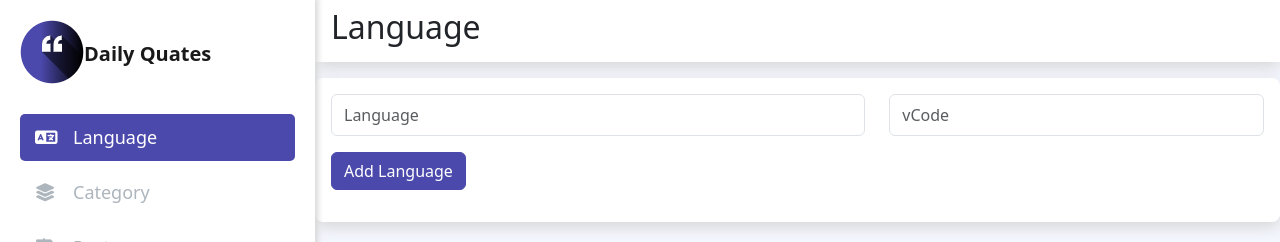
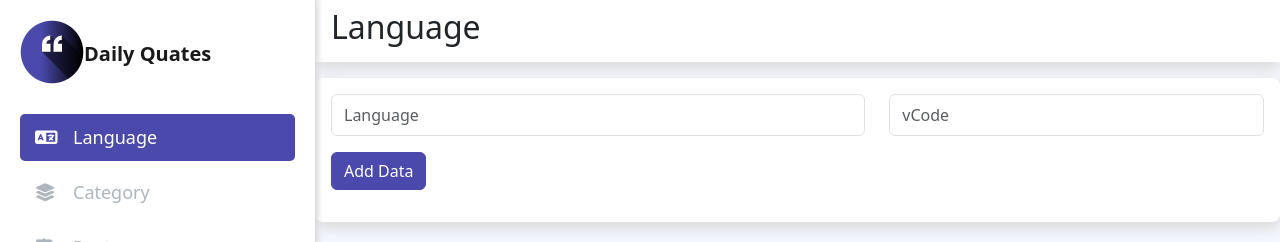
Before and after one commit to darshakkanani2002/daily-quotes-main, a React (Vite) app: page / in a window 1280 px wide. Shown: the top 242 px of the page. Built offline with nearby package versions, Linux system fonts and the light colour scheme; no server answers.

Commit message:
updated code 21-01-2025

```diff
--- a/src/component/bussiness/BussinessCategory.jsx
+++ b/src/component/bussiness/BussinessCategory.jsx
@@ -130,7 +130,7 @@ export default function BussinessCategory() {
                                 </div>
                                 <div>
                                     <button type="submit" className="btn btn-success my-3">
-                                        {isUpdating ? 'Update Category' : 'Add Category'}
+                                        {isUpdating ? 'Update Data' : 'Add Data'}
                                     </button>
                                 </div>
                             </div>
--- a/src/component/bussiness/BussinessSubCategory.jsx
+++ b/src/component/bussiness/BussinessSubCategory.jsx
@@ -223,7 +223,7 @@ export default function BussinessSubCategory() {
 
                         <div className="col-lg-12 text-center">
                             <button type="submit" className="btn btn-success">
-                                {isUpdating ? 'Save Change' : 'Add Data'}
+                                {isUpdating ? 'Update Data' : 'Add Data'}
                             </button>
                         </div>
                     </div>
--- a/src/component/homecategory/HomeCategory.jsx
+++ b/src/component/homecategory/HomeCategory.jsx
@@ -298,7 +298,7 @@ export default function HomeCategory() {
                         </div>
                         <div className="col-lg-12 text-center">
                             <button type="submit" className="btn btn-success">
-                                {editId ? 'Save Changes' : 'Add Event'}
+                                {editId ? 'Update Data' : 'Add Data'}
                             </button>
                         </div>
                     </div>
--- a/src/component/pages/Category.jsx
+++ b/src/component/pages/Category.jsx
@@ -325,7 +325,7 @@ export default function Category() {
 
                             <div className="col-lg-12 text-center">
                                 <button type="submit" className="btn btn-success">
-                                    {isUpdating ? 'Save Change' : 'Add Data'}
+                                    {isUpdating ? 'Update Data' : 'Add Data'}
                                 </button>
                             </div>
                         </div>
--- a/src/component/pages/Language.jsx
+++ b/src/component/pages/Language.jsx
@@ -109,7 +109,7 @@ export default function Language() {
                                 </div>
                                 <div>
                                     <button type="submit" className="btn btn-success my-3">
-                                        {isUpdating ? 'Update Language' : 'Add Language'}
+                                        {isUpdating ? 'Update Data' : 'Add Data'}
                                     </button>
                                 </div>
                             </div>
--- a/src/component/pages/post/PostForm.jsx
+++ b/src/component/pages/post/PostForm.jsx
@@ -80,7 +80,7 @@ export default function PostForm({
                             {preview && <img crossOrigin="anonymous" src={preview} alt="Preview" className='img-fluid mt-2 post-select-icon' />}
                         </div>
                         <div className='col-lg-12 mb-2 text-center'>
-                            <button type='submit' className='btn btn-success'>{isUpdating ? ("Update Dtata") : ("Submit Data")}</button>
+                            <button type='submit' className='btn btn-success'>{isUpdating ? ("Update Dtata") : ("Add Data")}</button>
                         </div>
                     </div>
                 </form>
--- a/src/component/upcomingevent/UpcomingEvent.jsx
+++ b/src/component/upcomingevent/UpcomingEvent.jsx
@@ -88,24 +88,27 @@ export default function UpcomingEvent() {
             ? new Date(upcomingData.dtDate).toISOString().split('T')[0].replace(/-/g, '/')
             : '';
 
-        const payload = {
-            vLanguageId: upcomingData.vLanguageId,
-            vName: upcomingData.vName,
-            dtDate: formattedDate,
-            vImages: upcomingData.vImages,
-        };
+        const formData = new FormData();
+        formData.append('vLanguageId', upcomingData.vLanguageId);
+        formData.append('vName', upcomingData.vName);
+        formData.append('dtDate', formattedDate);
+        if (upcomingData.vImages) {
+            formData.append('vImages', upcomingData.vImages);
+        }
 
         if (editId) {
-            payload.vEventId = editId;
+            formData.append('vEventId', editId);
 
             axios
-                .put(`${Test_Api}upcomingEvent/details`, payload)
+                .put(`${Test_Api}upcomingEvent/details`, { vEventId: editId, vLanguageId: upcomingData.vLanguageId, vName: upcomingData.vName, dtDate: formattedDate }, formData, {
+                    headers: { 'Content-Type': 'multipart/form-data' },
+                })
                 .then((response) => {
                     toast.success('Event updated successfully!');
                     setUpcomingData({ vName: '', dtDate: '', vLanguageId: '', vImages: '' });
-                    console.log("Upcoming Event Updated data ==>", response.data.data)
                     setEditId(null);
                     fetchData(selectedLanguage?.id);
+                    resetForm();
                 })
                 .catch((error) => {
                     console.error('Error updating data:', error);
@@ -113,12 +116,14 @@ export default function UpcomingEvent() {
                 });
         } else {
             axios
-                .post(`${Test_Api}upcomingEvent/details`, { vName: upcomingData.vName, dtDate: upcomingData.dtDate, vLanguageId: upcomingData.vLanguageId, vImages: upcomingData.vImages }, payload)
+                .post(`${Test_Api}upcomingEvent/details`, formData, {
+                    headers: { 'Content-Type': 'multipart/form-data' },
+                })
                 .then((response) => {
                     toast.success('Event added successfully!');
-                    setUpcomingData({ vName: '', dtDate: '', vLanguageId: upcomingData.vLanguageId, vImages: '' });
-                    console.log("Upcoming event save data ==>", response.data.data)
+                    setUpcomingData({ vName: '', dtDate: '', vLanguageId: '', vImages: '' });
                     fetchData(selectedLanguage?.id);
+                    resetForm();
                 })
                 .catch((error) => {
                     console.error('Error adding data:', error);
@@ -126,6 +131,7 @@ export default function UpcomingEvent() {
                 });
         }
     };
+
 
     const handleUpdate = (item) => {
         const formattedDate = item.dtDate
@@ -140,6 +146,12 @@ export default function UpcomingEvent() {
             dtDate: formattedDate, // Correctly formatted local date
             vImages: item.vImages,
         });
+        // Set preview image for the current post
+        if (item.vImages) {
+            setPreview(`${Img_Url}${item.vImages}`); // Construct full URL if needed
+        } else {
+            setPreview(null); // Reset preview if no image
+        }
 
     };
 
@@ -170,6 +182,19 @@ export default function UpcomingEvent() {
             });
     };
 
+    const resetForm = () => {
+        setUpcomingData({
+            vLanguageId: '',
+            vName: '',
+            dtDate: '',
+            vImages: '',
+        });
+        setPreview(null);
+        if (fileInputRef.current) {
+            fileInputRef.current.value = '';  // Reset file input
+        }
+        setEditId(false);  // Reset update mode
+    };
 
     // Pagination Logic ---------------------------------------------------------------------
     const indexOfLastPost = currentPage * postsPerPage;
@@ -255,7 +280,7 @@ export default function UpcomingEvent() {
                         </div>
                         <div className="col-lg-12 text-center">
                             <button type="submit" className="btn btn-success">
-                                {editId ? 'Save Changes' : 'Add Event'}
+                                {editId ? 'Update Data' : 'Add Data'}
                             </button>
                         </div>
                     </div>
```
